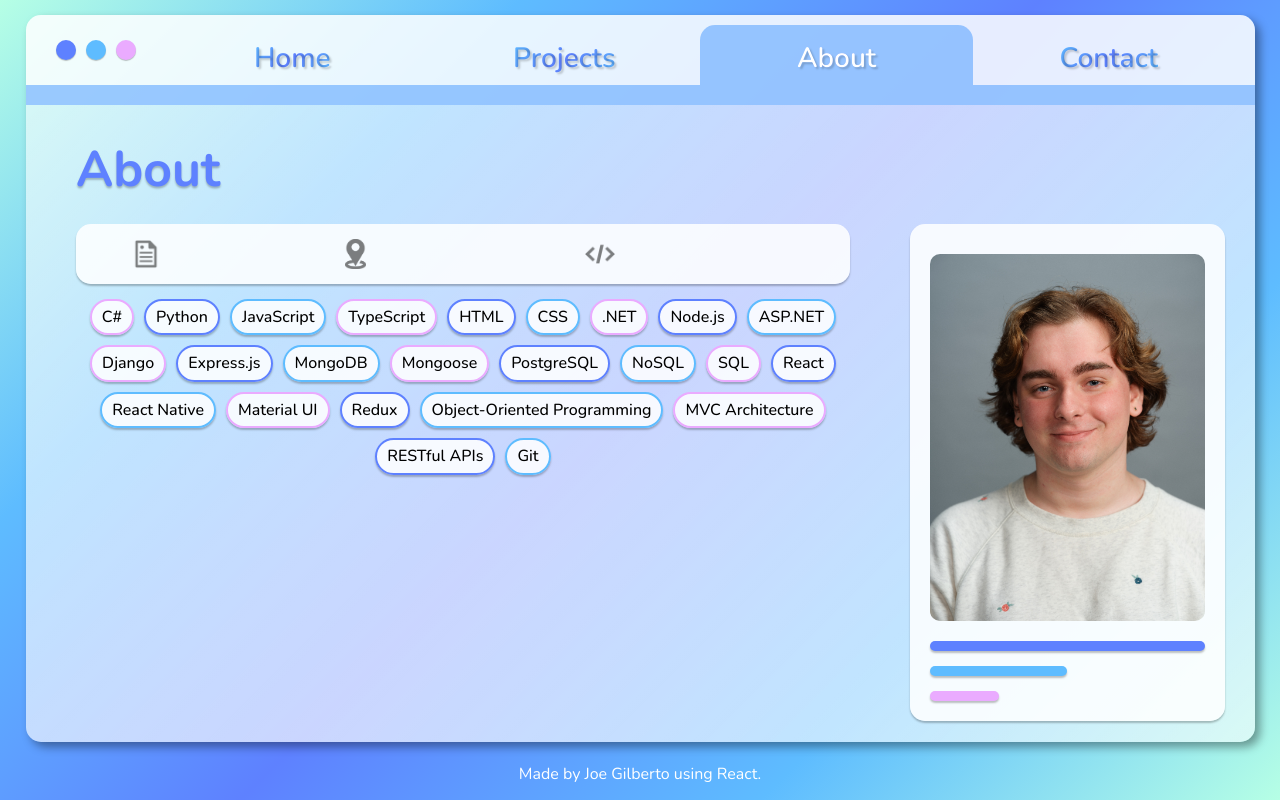
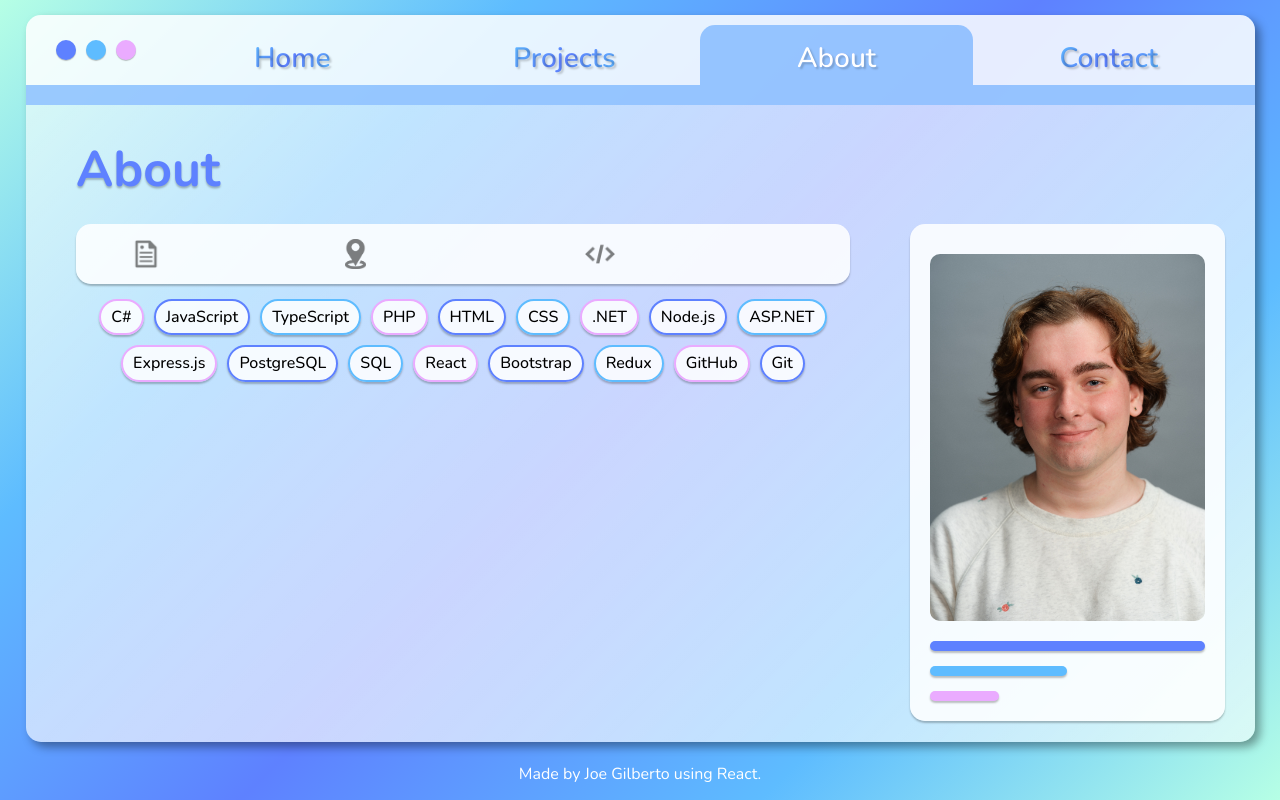
Before and after one commit to joekgilberto/portfolio, a React (Create React App) app: page /about in a window 1280 px wide. Built offline with nearby package versions, Linux system fonts and the light colour scheme.

Commit message:
updates with KCC info

```diff
--- a/public/about.json
+++ b/public/about.json
@@ -1,9 +1,12 @@
 {
   "name": "Joe Gilberto",
   "headshot": "headshot.jpg",
-  "bio1": "I am a versatile software engineer motivated by creative problem-solving and fruitful teamwork.",
-  "bio2": "During my time as a marketing producer, I honed my skills in project management, successfully overseeing up to a dozen projects concurrently. This involved working closely with professionals from diverse roles, creating intricate project schedules, and cultivating strong stakeholder relationships.",
-  "bio3": "My transition into software engineering has allowed me to further develop my coding abilities. I am now proficient in crafting intuitive and responsive frontend designs while also architecting and maintaining robust backend systems and databases. I am excited to leverage my expertise in development, along with my strengths in cooperation, time management, and effective communication, to tackle a wide range of challenging projects.",
+  "bios": [
+    "I'm a versatile software developer with a passion for creative problem-solving and collaboration.",
+    "Before transitioning into engineering, I honed my project management skills as a marketing producer, where I successfully oversaw up to a dozen projects at a time. This experience taught me the importance of strategic planning, cross-functional teamwork, and fostering strong stakeholder relationships, all of which continue to inform my approach to software development.",
+    "Currently, I work as a software developer at Karen Clark & Co., specializing in both frontend and backend development. My work includes enhancing intuitive React apps, maintaining a SQL database importer written in C# with a Windows Forms UI, and developing new functionality in ASP.NET APIs. I also upkeep a PHP-based CMS for the company website and helped build new, extensible geospatial lookup service writte in C#.",
+    "With a strong foundation in software development and a background in project management, I thrive in dynamic environments where cooperation, time management, and effective communication are key. I'm always excited to tackle challenging projects that push boundaries and deliver meaningful impact."
+  ],
   "resumeIcon": "resume.png",
   "resume": "https://drive.google.com/file/d/1AAukBVj_Pqz42LQVwU9zBxom8PvLo1nj/view?usp=sharing",
   "location": "Boston, MA",
@@ -12,28 +15,21 @@
   "codingIcon": "coding.png",
   "skills": [
     "C#",
-    "Python",
     "JavaScript",
     "TypeScript",
+    "PHP",
     "HTML",
     "CSS",
     ".NET",
     "Node.js",
     "ASP.NET",
-    "Django",
     "Express.js",
-    "MongoDB",
-    "Mongoose",
     "PostgreSQL",
-    "NoSQL",
     "SQL",
     "React",
-    "React Native",
-    "Material UI",
+    "Bootstrap",
     "Redux",
-    "Object-Oriented Programming",
-    "MVC Architecture",
-    "RESTful APIs",
+    "GitHub",
     "Git"
   ]
 }
--- a/public/index.html
+++ b/public/index.html
@@ -5,7 +5,7 @@
   <meta charset="utf-8" />
   <meta name="viewport" content="width=device-width, initial-scale=1" />
   <meta name="theme-color" content="#000000" />
-  <meta name="description" content="Joe Gilberto, Software Engineer" />
+  <meta name="description" content="Joe Gilberto, Software Developer" />
   <!--
       manifest.json provides metadata used when your web app is installed on a
       user's mobile device or desktop. See https://developers.google.com/web/fundamentals/web-app-manifest/
--- a/src/pages/About/About.jsx
+++ b/src/pages/About/About.jsx
@@ -55,9 +55,9 @@ function About({ setPage }) {
                                     }} >{skill}</p>
                                 })}
                             </div>
-                            <p className="bio-segment">{about.bio1}</p>
-                            <p className="bio-segment">{about.bio2}</p>
-                            <p className="bio-segment">{about.bio3}</p>
+                            {about.bios.map((bio, idx) => {
+                                return <p key={idx} className="bio-segment">{bio}</p>
+                            })}
                         </div>
                     </div>
                     <div className="profile-card">
--- a/src/pages/Home/Home.jsx
+++ b/src/pages/Home/Home.jsx
@@ -15,7 +15,7 @@ function Home({setPage}) {
         <section className="Home">
             <h1>JOE GILBERTO</h1>
             <div className="fake-search-bar">
-                <h2>Software Engineer</h2>
+                <h2>Software Developer</h2>
                 <Link to='/about'>
                     <img className="fake-search" src={require('../../assets/search.png')} alt="fake search icon" />
                 </Link>
```
Also changed, not shown: public/manifest.json, 1 other file (tests, documents, lock files or other folders).
